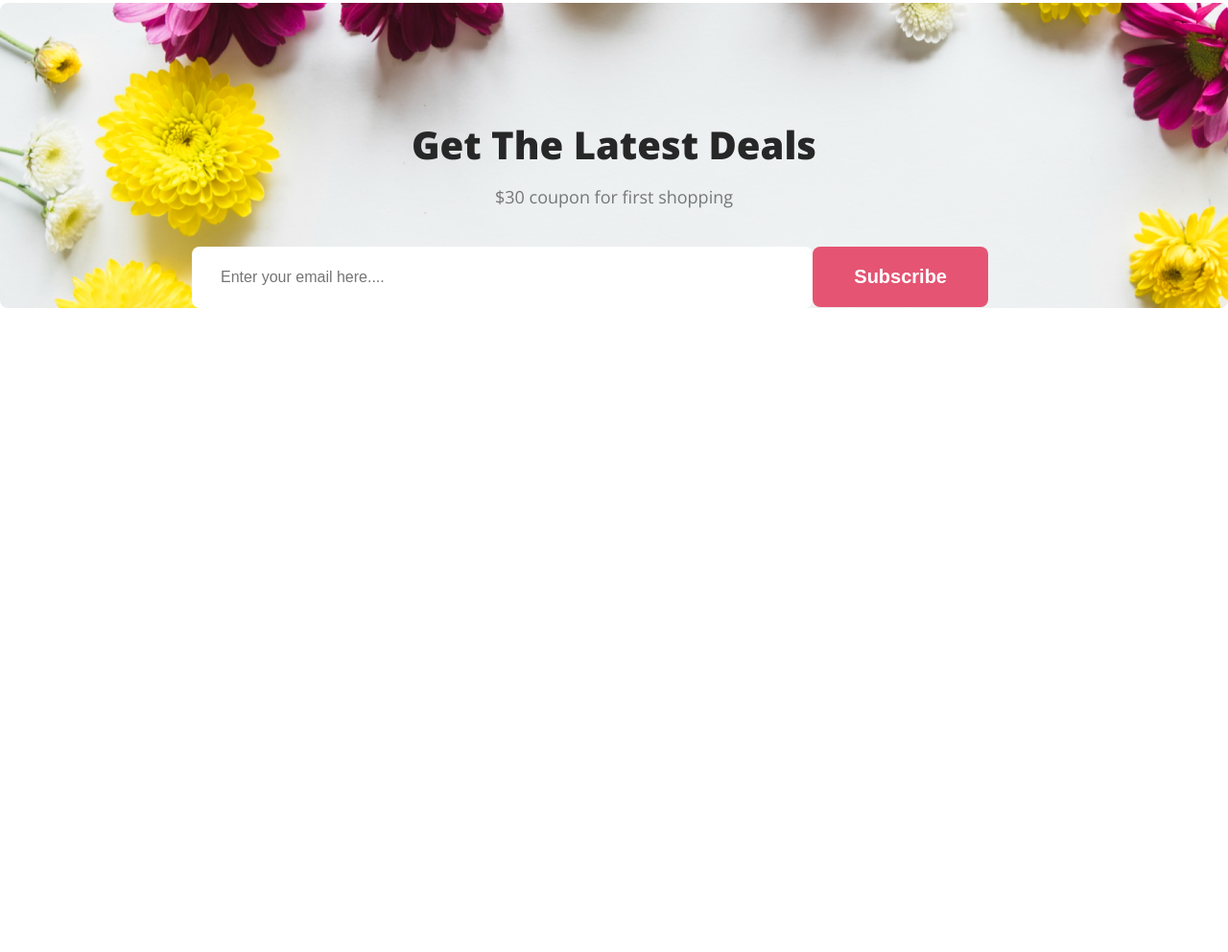
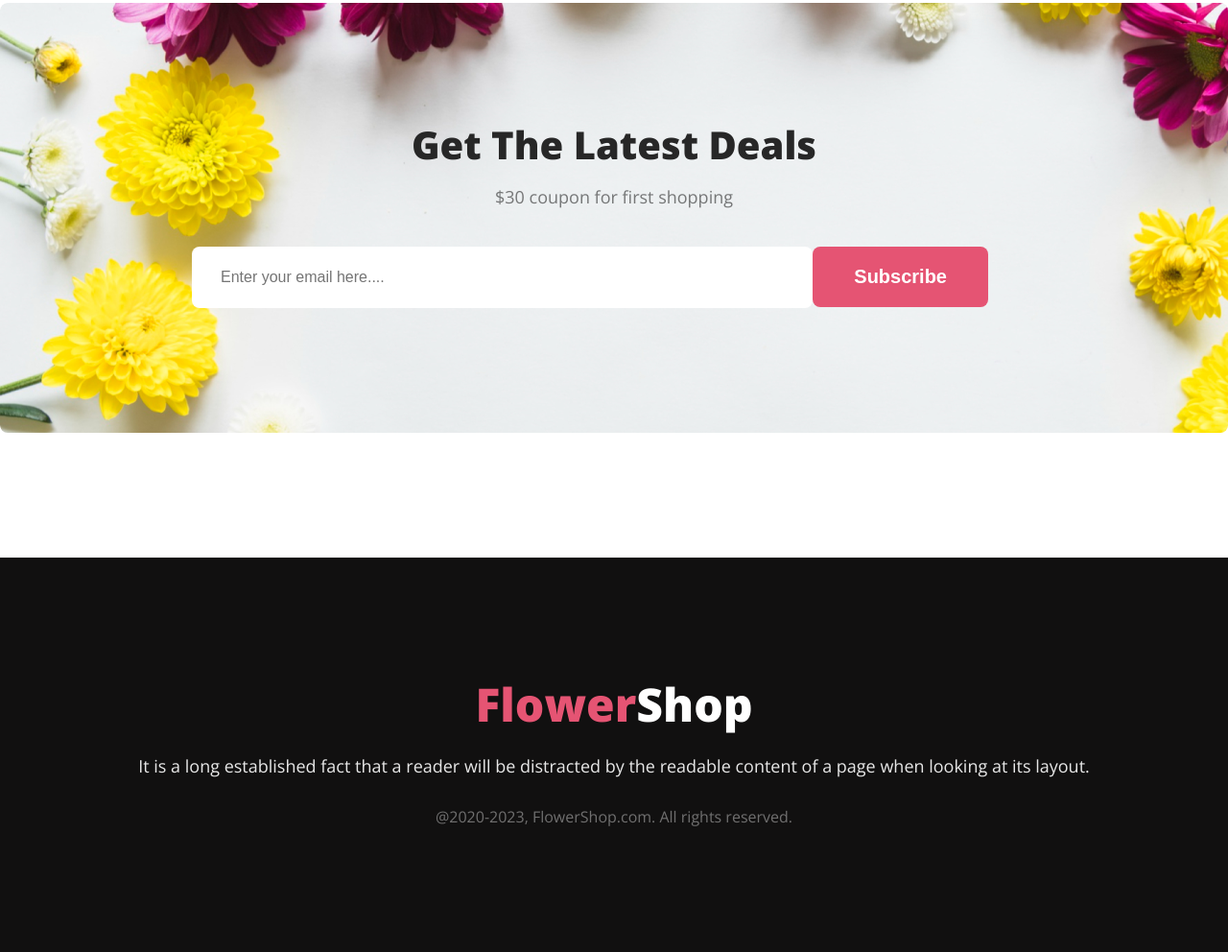
Before and after one commit to NahianAbrar01/flower-shop-home, a plain HTML site: page index.html in a window 1280 px wide. Shown: the part 3667-4659 px from the top of the page at 96% size. Before the commit the page ends 3988 px from the top, so only its background shows below. Drawn offline with nearby package versions, Linux system fonts and the light colour scheme.

Commit message:
footer added with styles

```diff
--- a/index.html
+++ b/index.html
@@ -10,6 +10,8 @@
     <link
         href="https://fonts.googleapis.com/css2?family=Lato:wght@400;700;900&family=Open+Sans:ital,wght@0,400;0,700;0,800;1,600&display=swap"
         rel="stylesheet">
+
+    <link rel="icon" href="Asset/icons8-flower-100.png" type="image/x-icon">
 
     <link rel="stylesheet" href="style/style.css">
 </head>
@@ -117,7 +119,12 @@
         </section>
     </main>
     <footer>
-
+        <section class="footer-container">
+            <h1 class="footer-title"><span class="primary-text">Flower</span>Shop</h1>
+            <p class="footer-description">It is a long established fact that a reader will be distracted by the readable
+                content of a page when looking at its layout.</p>
+            <p class="footer-copyrights">@2020-2023, FlowerShop.com. All rights reserved.</p>
+        </section>
     </footer>
 </body>
 
--- a/style/style.css
+++ b/style/style.css
@@ -260,6 +260,7 @@ main {
     justify-content: space-around;
     align-items: center;
     margin-top: 40px;
+    padding-bottom: 130px;
 }
 
 #email {
@@ -274,6 +275,40 @@ main {
     font-weight: 400;
 }
 
-#subscribe{
+#subscribe {
     margin-right: 250px;
 }
+
+/* Footer Related Styles */
+footer {
+    background: #111010;
+}
+
+.footer-container {
+    margin-top: 130px;
+}
+
+.footer-title {
+    padding-top: 120px;
+    color: #FFF;
+    font-size: 48px;
+    font-weight: 900;
+    text-align: center;
+}
+
+.footer-description {
+    margin-top: 20px;
+    color: rgba(255, 255, 255, 0.90);
+    text-align: center;
+    font-size: 18px;
+    font-weight: 400;
+}
+
+.footer-copyrights {
+    margin-top: 30px;
+    color: rgba(255, 255, 255, 0.40);
+    text-align: center;
+    font-size: 16px;
+    font-weight: 400;
+    padding-bottom: 130px;
+}
```
Also changed, not shown: Asset/icons8-flower-100.png (added).
